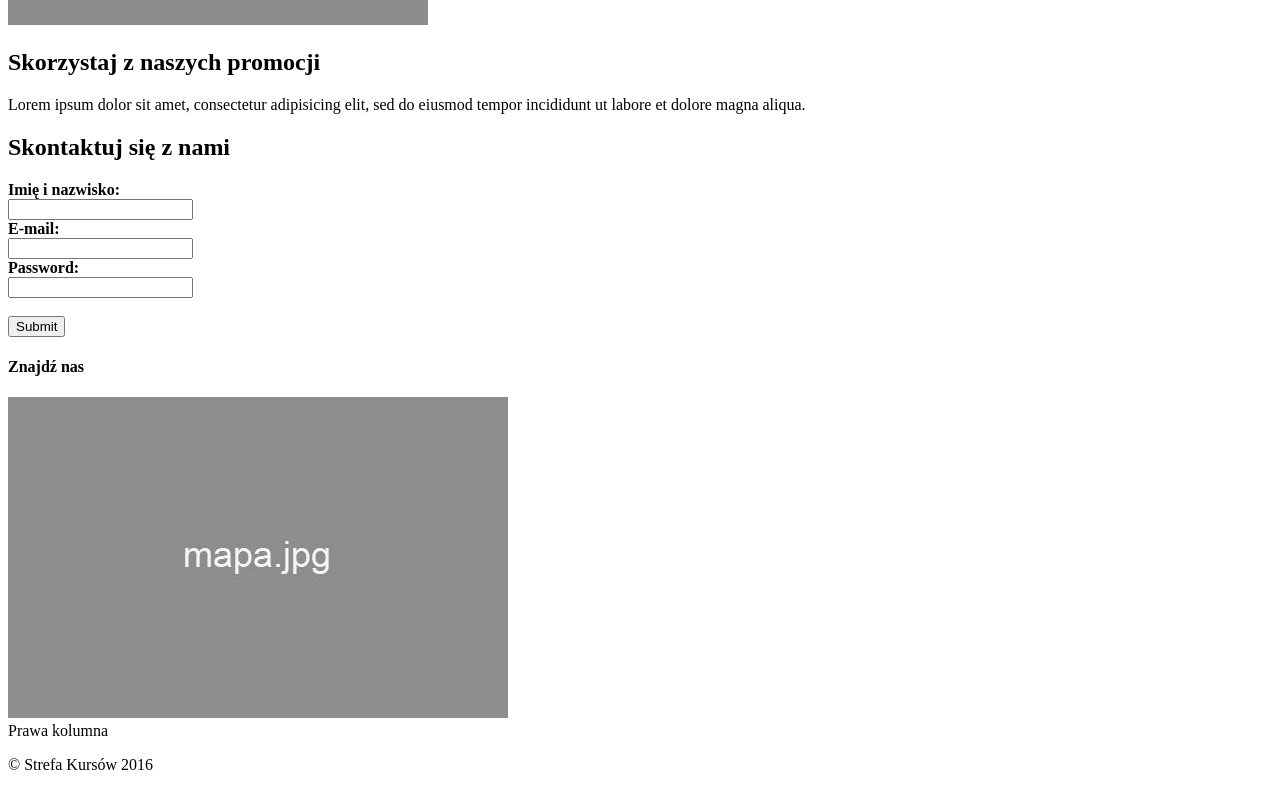
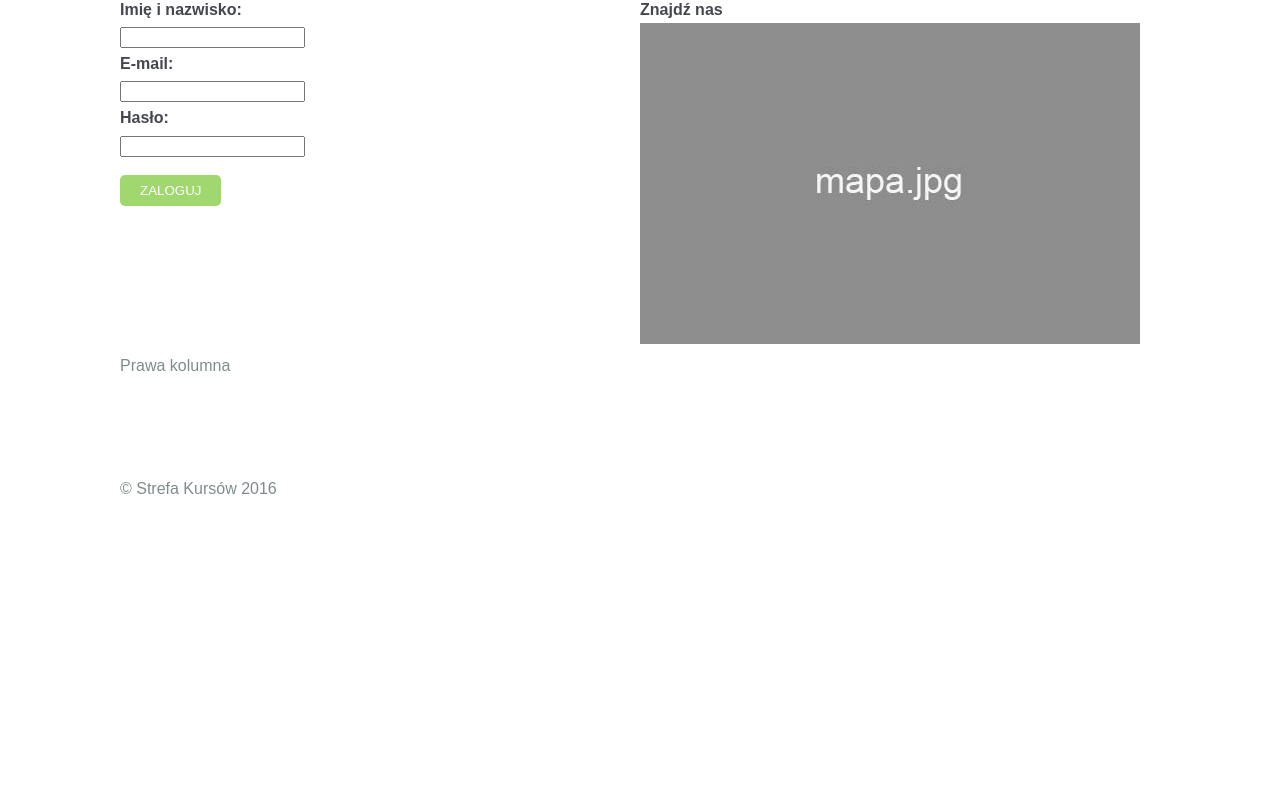
Before and after one commit to irekch/SK_webintro, a plain HTML site: page index.html in a window 1280 px wide. Shown: the part 1515-2305 px from the top of the page. After the commit the page ends 2017 px from the top, so only its background shows below. Drawn offline with Linux system fonts and the light colour scheme; files whose address does not match are found by name.

Commit message:
adding css file, modified index.html

```diff
--- a/index.html
+++ b/index.html
@@ -3,6 +3,7 @@
 	<head>
 		<meta charset="utf-8">
 		<title>Pierwsza strona</title>
+		<link rel="stylesheet" href="style/style.css" type="text/css" />
 	</head>
 	<body>
 		<!-- Nagłówek Strony -->
@@ -24,33 +25,36 @@
 
 		<!-- Baner Reklamowy -->
 		<section class="banner">
-			<div class="container">
+			<div class="container center-text">
 				<h1>Najlepsza restauracja w mieście</h1>
 				<p>Lorem ipsum dolor sit amet, consectetur adipisicing elit.</p>
-				<a href="index.html">Sprawdź Menu</a>
+				<a href="index.html" class="button button-light">Sprawdź Menu</a>
 			</div>
 		</section>
 
 		<!-- Zalety oferty -->
 		<section class="intro">
 			<div class="container">
-				<h2>Dlaczego warto nas wybrać</h2>
+				<h2 class="center-text">Dlaczego warto nas wybrać</h2>
 				<div class="col-one-third">
-					<img src="D:\Code_HTML\SK_webintro\img\ikona_1.png" alt="Ikona1">
+<!--					<img src="D:\Code_HTML\SK_webintro\img\ikona_1.png" alt="Ikona1"> -->
+					<img src=".\img\ikona_1.png" alt="Ikona1">
 					<h3>Najlepsze jedzenie</h3>
 					<p>Lorem ipsum dolor sit amet, consectetur adipisicing elit,
 						sed do eiusmod tempor incididunt ut labore et dolore
 						magna aliqua.</p>
 				</div>
 				<div class="col-one-third">
-					<img src="D:\Code_HTML\SK_webintro\img\ikona_2.png" alt="Ikona2">
+<!--					<img src="D:\Code_HTML\SK_webintro\img\ikona_2.png" alt="Ikona2"> -->
+					<img src=".\img\ikona_2.png" alt="Ikona2">
 					<h3>Najlepsi na świecie kucharze</h3>
 					<p>Lorem ipsum dolor sit amet, consectetur adipisicing elit,
 						sed do eiusmod tempor incididunt ut labore et dolore
 						magna aliqua.</p>
 				</div>
 				<div class="col-one-third">
-					<img src="D:\Code_HTML\SK_webintro\img\ikona_3.png" alt="Ikona3">
+<!--					<img src="D:\Code_HTML\SK_webintro\img\ikona_3.png" alt="Ikona3"> -->
+					<img src=".\img\ikona_3.png" alt="Ikona3">
 					<h3>Organizacja Imprez</h3>
 					<p>Lorem ipsum dolor sit amet, consectetur adipisicing elit,
 						sed do eiusmod tempor incididunt ut labore et dolore
@@ -63,7 +67,8 @@
 		<section class="promo">
 			<div class="container">
 				<div class="col-half">
-					<img src="D:\Code_HTML\SK_webintro\img\dekor.png" alt="dekor" />
+<!--					<img src="D:\Code_HTML\SK_webintro\img\dekor.png" alt="dekor" /> -->
+					<img src=".\img\dekor.png" alt="dekor" />
 				</div>
 				<div class="col-half">
 					<h2>Skorzystaj z naszych promocji</h2>
@@ -77,26 +82,30 @@
 		<!-- Kontakt -->
 		<section class="contact">
 			<div class="container">
-				<h2>Skontaktuj się z nami</h2>
+				<h2 class="center-text">Skontaktuj się z nami</h2>
 				<div class="col-half">
 					<form class="" action="index.html" method="post">
-						<!-- <label for="name">Imię i nazwisko:</label> -->
-						<strong>Imię i nazwisko:</strong><br>
+						<label for="name">
+							<strong>Imię i nazwisko:</strong>
+						</label><br>
 						<input type="text" name="name" value=""><br>
-						<!-- <label for="email">E-mail:</label> -->
-						<strong>E-mail:</strong><br>
+						<label for="email">
+							<strong>E-mail:</strong>
+						</label><br>
 						<input type="text" name="email" value=""><br>
-						<!-- <label for="password">Password:</label> -->
-						<strong>Password:</strong><br>
-						<!-- <input type="text" name="password" value=""> -->
-						<input type="password" name="password" value=""><br><br>
-						<!-- <button type="submit" name="">Zaloguj</button> -->
-						<input type="submit" name="" value="Submit">
+						<label for="password">
+							<strong>Hasło:</strong>
+						</label><br>
+						<input type="text" name="password"><br>
+						<!-- <input type="password" name="password" value=""><br><br> -->
+						<button type="submit" class="button button-dark">Zaloguj</button>
+						<!-- <input type="submit" name="" value="Zaloguj"> -->
 					</form>
 				</div>
 				<div class="col-half">
 					<h4>Znajdź nas</h4>
-					<img src="D:\Code_HTML\SK_webintro\img\mapa.jpg" alt="Mapa"/>
+					<img src=".\img\mapa.jpg" alt="Mapa"/>
+<!--					<img src="D:\Code_HTML\SK_webintro\img\mapa.jpg" alt="Mapa"/> -->
 				</div>
 				<div class="">
 					Prawa kolumna
--- /dev/null
+++ b/style/style.css
@@ -0,0 +1,133 @@
+/* http://meyerweb.com/eric/tools/css/reset/
+   v2.0 | 20110126
+   License: none (public domain)
+*/
+
+html, body, div, span, applet, object, iframe,
+h1, h2, h3, h4, h5, h6, p, blockquote, pre,
+a, abbr, acronym, address, big, cite, code,
+del, dfn, em, img, ins, kbd, q, s, samp,
+small, strike, strong, sub, sup, tt, var,
+b, u, i, center,
+dl, dt, dd, ol, ul, li,
+fieldset, form, label, legend,
+table, caption, tbody, tfoot, thead, tr, th, td,
+article, aside, canvas, details, embed,
+figure, figcaption, footer, header, hgroup,
+menu, nav, output, ruby, section, summary,
+time, mark, audio, video {
+	margin: 0;
+	padding: 0;
+	border: 0;
+	font-size: 100%;
+	font: inherit;
+	vertical-align: baseline;
+}
+/* HTML5 display-role reset for older browsers */
+article, aside, details, figcaption, figure,
+footer, header, hgroup, menu, nav, section {
+	display: block;
+}
+body {
+	line-height: 1;
+}
+ol, ul {
+	list-style: none;
+}
+blockquote, q {
+	quotes: none;
+}
+blockquote:before, blockquote:after,
+q:before, q:after {
+	content: '';
+	content: none;
+}
+table {
+	border-collapse: collapse;
+	border-spacing: 0;
+}
+
+/* Globalne style tekstu */
+body {
+    font-family: Arial, Helvetica, sans-serif;
+    color: #7F8C8D;
+    line-height: 1.7;
+}
+
+p {
+    margin-top: 6px;
+}
+
+h1, h2, h3, h4, label {
+    color: #45474F;
+}
+
+h1 {
+    font-size: 54px;
+    line-height: 1.2;
+}
+
+h2 {
+    font-size: 25px;
+    margin-bottom: 48px;
+    text-transform: uppercase;
+}
+
+h3, h4, strong {
+    font-weight: 600;
+}
+
+h3 {
+    font-size: 18px;
+}
+
+/* kolumny, kontener, sekcje */
+.col-one-third {
+    width: 33.3333%;
+    float: left;
+}
+
+.col-half {
+    width: 50%;
+    float: left;
+}
+
+section {
+    clear: both;
+    padding: 90px 0px;
+}
+
+.container {
+    max-width: 1040px;
+    margin: 0px auto;
+}
+
+.center-text {
+    text-align: center;
+}
+
+/* Przyciski */
+.button {
+    display: inline-block;
+    padding: 8px 20px;
+    margin: 16px 0px;
+    text-decoration: none;
+    text-transform: uppercase;
+    border: none;
+    border-radius: 5px;
+}
+
+.button-light {
+    background-color: #FFFFFF;
+    color: #000000;
+}
+
+.button-dark {
+    background-color: #A1D76F;
+    color: #FFFFFF;
+}
+
+/* Tymczasowy styl dla banera */
+.banner {
+    background-color: #000000;
+}
```
